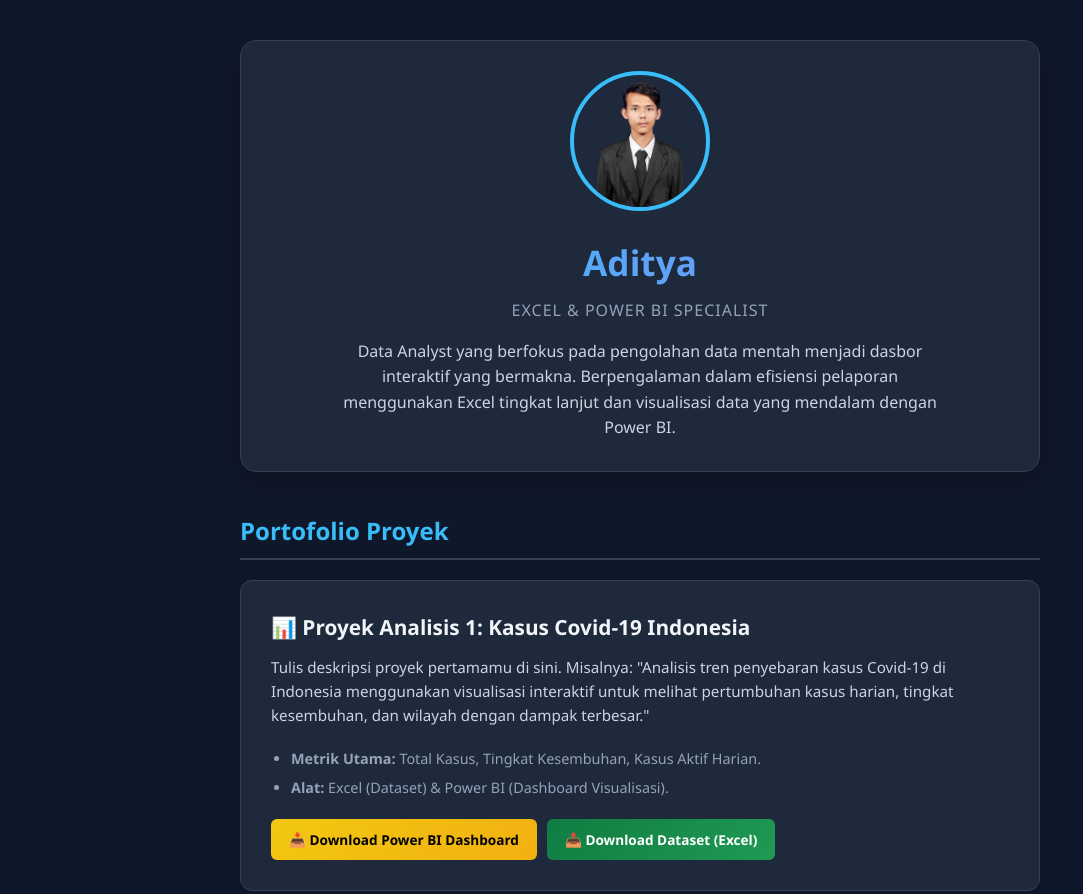
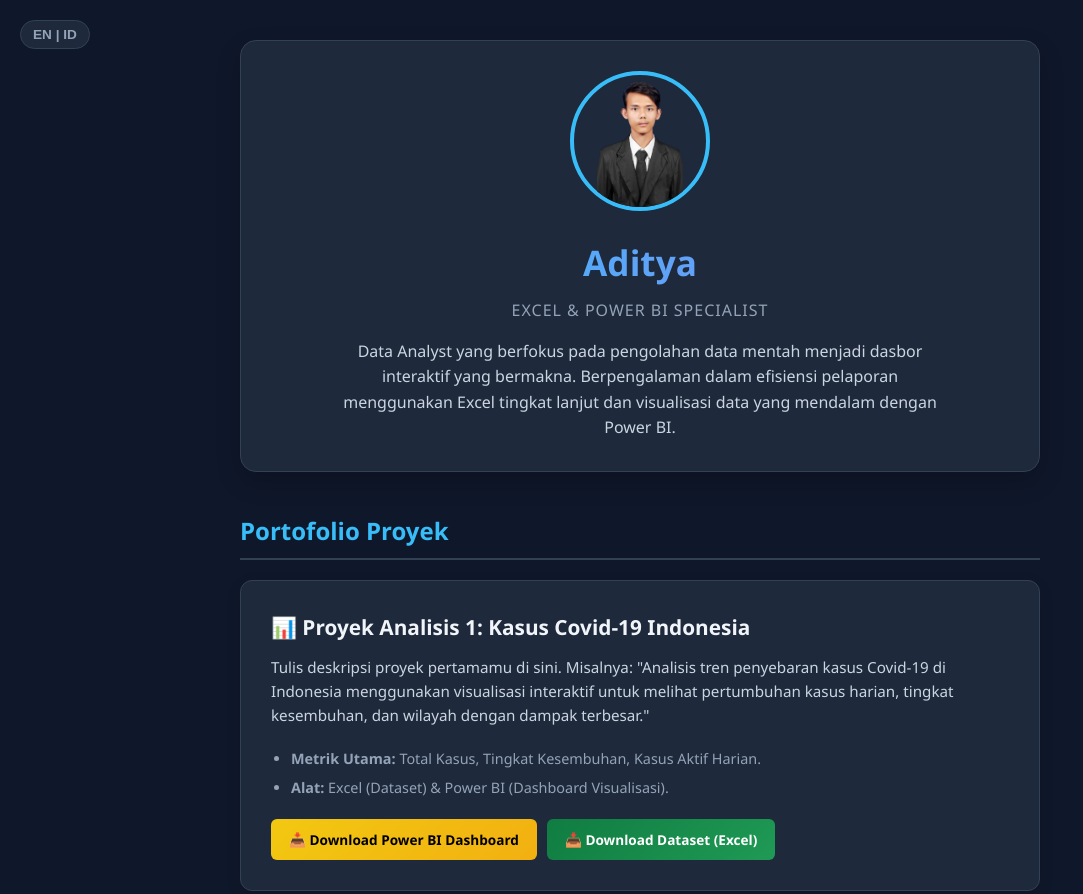
Before and after one commit to Aditya18-tech/Aditya18-tech.github.io, a plain HTML site: page index.html in a window 1280 px wide. Shown: the top 894 px of the page, without its empty margins (0-1083 px from the left). Drawn offline with Linux system fonts and the light colour scheme.

Commit message:
Update index.html

```diff
--- a/index.html
+++ b/index.html
@@ -133,20 +133,44 @@
         .btn:hover {
             opacity: 0.9;
         }
+    /* Tombol Switcher Bahasa */
+.lang-switcher {
+    position: absolute;
+    top: 20px;
+    left: 20px;
+    z-index: 1000;
+}
+.lang-btn {
+    background: #1e293b;
+    color: #94a3b8;
+    border: 1px solid #334155;
+    padding: 6px 12px;
+    font-size: 0.85rem;
+    font-weight: 600;
+    border-radius: 20px;
+    cursor: pointer;
+    transition: all 0.3s ease;
+}
+.lang-btn:hover {
+    color: #38bdf8;
+    border-color: #38bdf8;
+    box-shadow: 0 0 10px rgba(56, 189, 248, 0.2);
+}
     </style>
 </head>
 <body>
+    <!-- Tombol Ganti Bahasa -->
+    <div class="lang-switcher">
+        <button id="langToggle" class="lang-btn">EN | ID</button>
+    </div>
 
     <div class="container">
         <!-- Header Profil -->
         <div class="profile-card">
-            <!-- Memanggil foto Profile.jpg yang sudah Anda upload -->
             <img src="Profile.png" alt="Foto Profil Aditya" style="width: 140px; height: 140px; border-radius: 50%; object-fit: contain; object-position: center bottom; padding: 0; margin-bottom: 15px; border: 4px solid #38bdf8;">
             <h1>Aditya</h1>
             <p class="tagline">Excel & Power BI Specialist</p>
-            <p class="bio">
-                Data Analyst yang berfokus pada pengolahan data mentah menjadi dasbor interaktif yang bermakna. Berpengalaman dalam efisiensi pelaporan menggunakan Excel tingkat lanjut dan visualisasi data yang mendalam dengan Power BI.
-            </p>
+            <p class="bio" data-id="Data Analyst yang berfokus pada pengolahan data mentah menjadi dasbor interaktif yang bermakna. Berpengalaman dalam efisiensi pelaporan menggunakan Excel tingkat lanjut dan visualisasi data yang mendalam dengan Power BI." data-en="Data Analyst focused on transforming raw data into meaningful, interactive dashboards. Experienced in reporting efficiency using advanced Excel and in-depth data visualization with Power BI.">Data Analyst yang berfokus pada pengolahan data mentah menjadi dasbor interaktif yang bermakna. Berpengalaman dalam efisiensi pelaporan menggunakan Excel tingkat lanjut dan visualisasi data yang mendalam dengan Power BI.</p>
         </div>
 
         <h2 class="section-title">Portofolio Proyek</h2>
@@ -187,5 +211,32 @@
 
     </div>
 
+<script>
+        const langToggle = document.getElementById('langToggle');
+        // Cek bahasa yang terakhir dipilih user, jika tidak ada default ke Indonesia (id)
+        let currentLang = localStorage.getItem('portfolio-lang') || 'id';
+
+        function applyLanguage(lang) {
+            document.querySelectorAll('[data-id]').forEach(el => {
+                if (lang === 'en') {
+                    el.textContent = el.getAttribute('data-en');
+                } else {
+                    el.textContent = el.getAttribute('data-id');
+                }
+            });
+            // Update tulisan di tombol agar user tahu bahasa apa yang sedang aktif
+            langToggle.textContent = lang === 'en' ? 'ID | EN' : 'EN | ID';
+            localStorage.setItem('portfolio-lang', lang);
+        }
+
+        // Jalankan fungsi bahasa saat web pertama kali dibuka
+        applyLanguage(currentLang);
+
+        // Jalankan fungsi tukar bahasa saat tombol diklik
+        langToggle.addEventListener('click', () => {
+            currentLang = currentLang === 'id' ? 'en' : 'id';
+            applyLanguage(currentLang);
+        });
+    </script>
 </body>
 </html>
```
